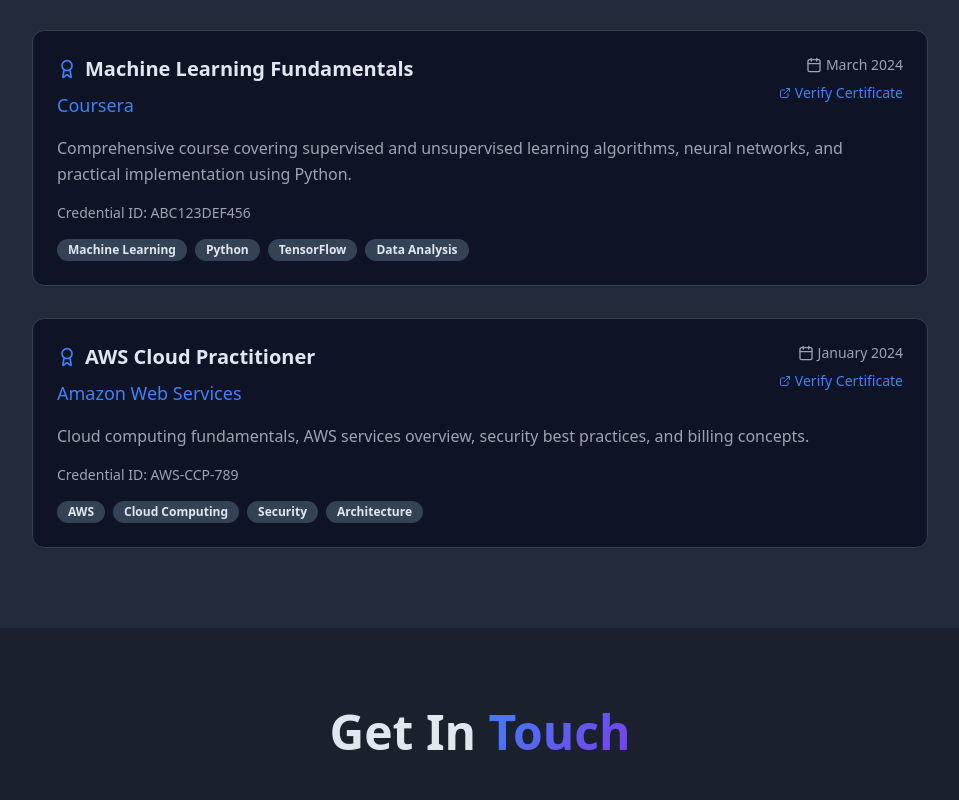
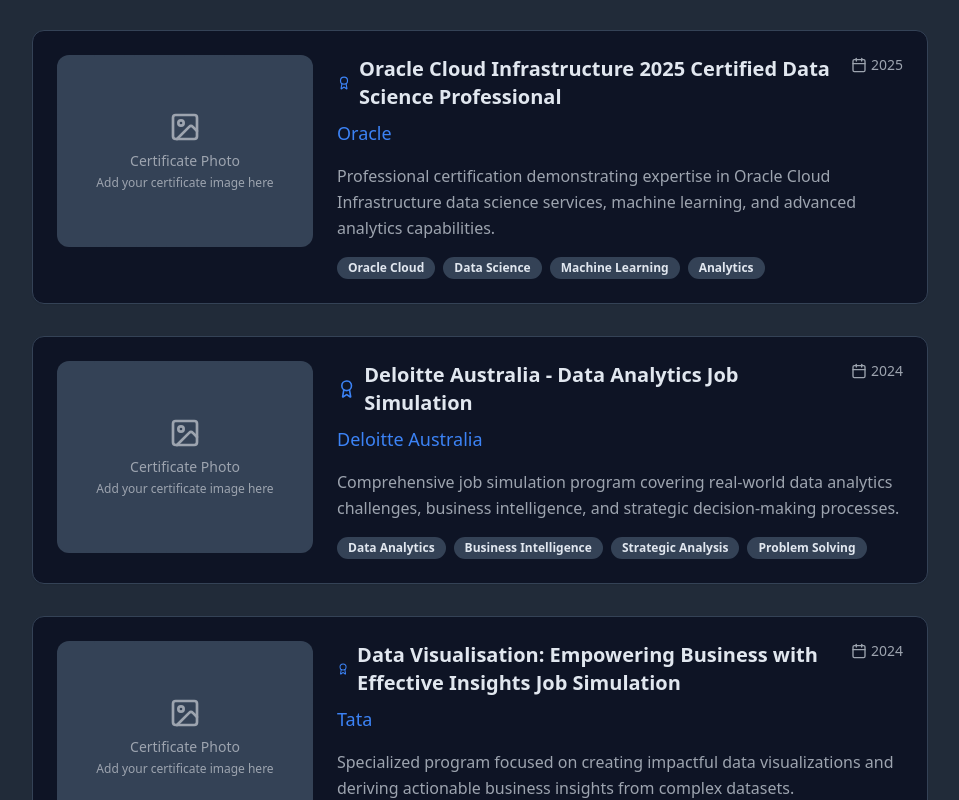
Before and after one commit to gautammhetre/Gautam-Portfolio, a React (Vite) app: page / in a window 1280 px wide. Shown: the part 4920-5720 px from the top of the page, without its empty margins (160-1119 px from the left). Built offline with nearby package versions, Linux system fonts and the light colour scheme.

Commit message:
Add certification photos

```diff
--- a/src/components/Certifications.tsx
+++ b/src/components/Certifications.tsx
@@ -1,26 +1,38 @@
 import { Card } from '@/components/ui/card';
 import { Badge } from '@/components/ui/badge';
-import { Calendar, Award, ExternalLink } from 'lucide-react';
+import { Calendar, Award, ExternalLink, Image } from 'lucide-react';
 
 const Certifications = () => {
   const certifications = [
     {
-      title: "Machine Learning Fundamentals",
-      issuer: "Coursera",
-      date: "March 2024",
-      description: "Comprehensive course covering supervised and unsupervised learning algorithms, neural networks, and practical implementation using Python.",
-      skills: ["Machine Learning", "Python", "TensorFlow", "Data Analysis"],
-      credentialId: "ABC123DEF456",
-      verifyUrl: "#"
+      title: "Oracle Cloud Infrastructure 2025 Certified Data Science Professional",
+      issuer: "Oracle",
+      date: "2025",
+      description: "Professional certification demonstrating expertise in Oracle Cloud Infrastructure data science services, machine learning, and advanced analytics capabilities.",
+      skills: ["Oracle Cloud", "Data Science", "Machine Learning", "Analytics"],
+      credentialId: "",
+      verifyUrl: "",
+      image: null
     },
     {
-      title: "AWS Cloud Practitioner",
-      issuer: "Amazon Web Services",
-      date: "January 2024",
-      description: "Cloud computing fundamentals, AWS services overview, security best practices, and billing concepts.",
-      skills: ["AWS", "Cloud Computing", "Security", "Architecture"],
-      credentialId: "AWS-CCP-789",
-      verifyUrl: "#"
+      title: "Deloitte Australia - Data Analytics Job Simulation",
+      issuer: "Deloitte Australia",
+      date: "2024",
+      description: "Comprehensive job simulation program covering real-world data analytics challenges, business intelligence, and strategic decision-making processes.",
+      skills: ["Data Analytics", "Business Intelligence", "Strategic Analysis", "Problem Solving"],
+      credentialId: "",
+      verifyUrl: "",
+      image: null
+    },
+    {
+      title: "Data Visualisation: Empowering Business with Effective Insights Job Simulation",
+      issuer: "Tata",
+      date: "2024",
+      description: "Specialized program focused on creating impactful data visualizations and deriving actionable business insights from complex datasets.",
+      skills: ["Data Visualization", "Business Insights", "Dashboard Design", "Analytics"],
+      credentialId: "",
+      verifyUrl: "",
+      image: null
     }
   ];
 
@@ -35,6 +47,28 @@ const Certifications = () => {
           <div className="space-y-8">
             {certifications.map((cert, index) => (
               <Card key={index} className="p-6 card-shadow hover:scale-[1.02] transition-all duration-300">
+                <div className="flex flex-col lg:flex-row gap-6">
+                  {/* Certificate Photo */}
+                  <div className="lg:w-64 flex-shrink-0">
+                    <div className="aspect-[4/3] bg-muted rounded-lg border-2 border-dashed border-border flex items-center justify-center overflow-hidden">
+                      {cert.image ? (
+                        <img
+                          src={cert.image}
+                          alt={`${cert.title} Certificate`}
+                          className="w-full h-full object-cover rounded-md"
+                        />
+                      ) : (
+                        <div className="text-center p-4">
+                          <Image className="w-8 h-8 text-muted-foreground mx-auto mb-2" />
+                          <p className="text-sm text-muted-foreground">Certificate Photo</p>
+                          <p className="text-xs text-muted-foreground mt-1">Add your certificate image here</p>
+                        </div>
+                      )}
+                    </div>
+                  </div>
+
+                  {/* Certificate Details */}
+                  <div className="flex-1">
                     <div className="flex flex-col md:flex-row md:items-start md:justify-between gap-4 mb-4">
                       <div className="flex-1">
                         <div className="flex items-center gap-2 mb-2">
@@ -79,6 +113,8 @@ const Certifications = () => {
                         </Badge>
                       ))}
                     </div>
+                  </div>
+                </div>
               </Card>
             ))}
           </div>
```
Lines whose indentation alone changed are shown as unchanged.
